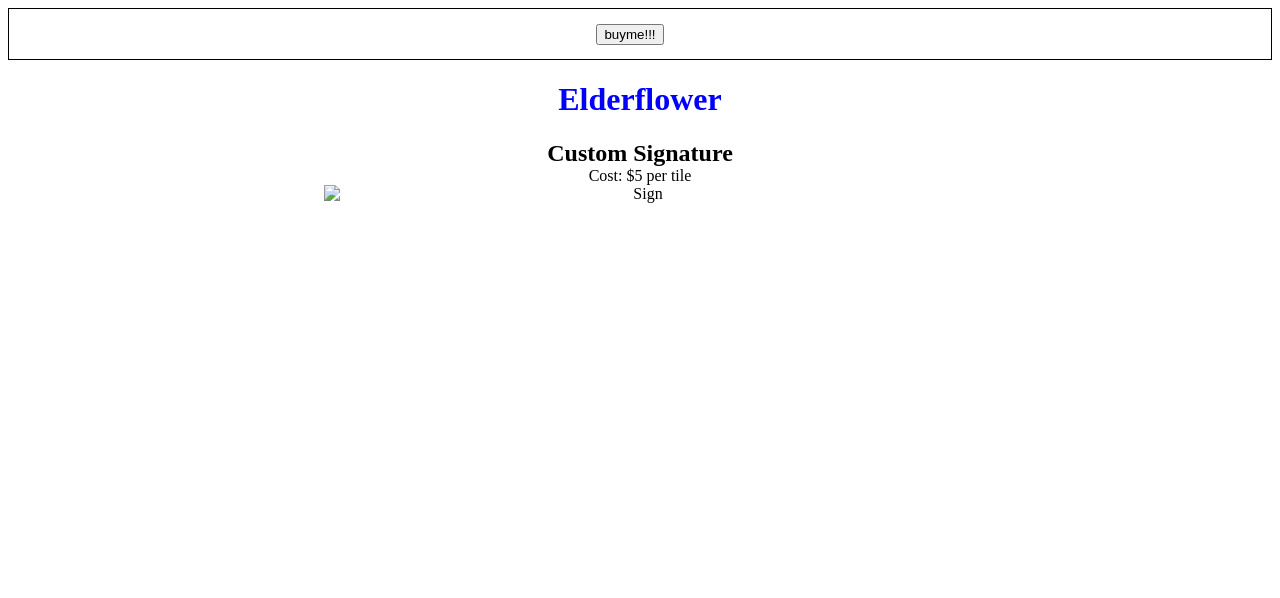
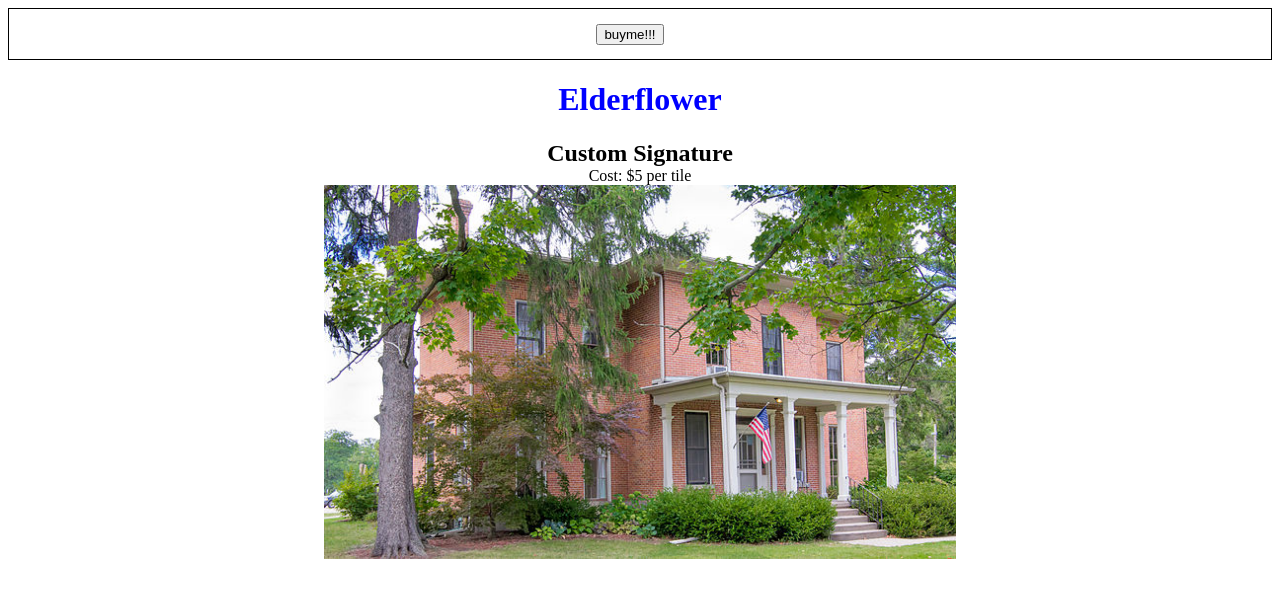
Before and after one commit to IuLax790/JS_Commercial, a plain HTML site: page index.html in a window 1280 px wide. Drawn offline with Linux system fonts and the light colour scheme.

Commit message:
Update index.html

```diff
--- a/index.html
+++ b/index.html
@@ -41,7 +41,7 @@ button {
       <div id="content">
          <h2>Custom Signature</h2>
          <div id="cost">Cost: $5 per tile</div>
-         <img src="images/preview.jpg" alt="Sign" class="center"/>
+         <img src="preview.jpg" alt="Sign" class="center"/>
       </div>
 
    </body>
```
